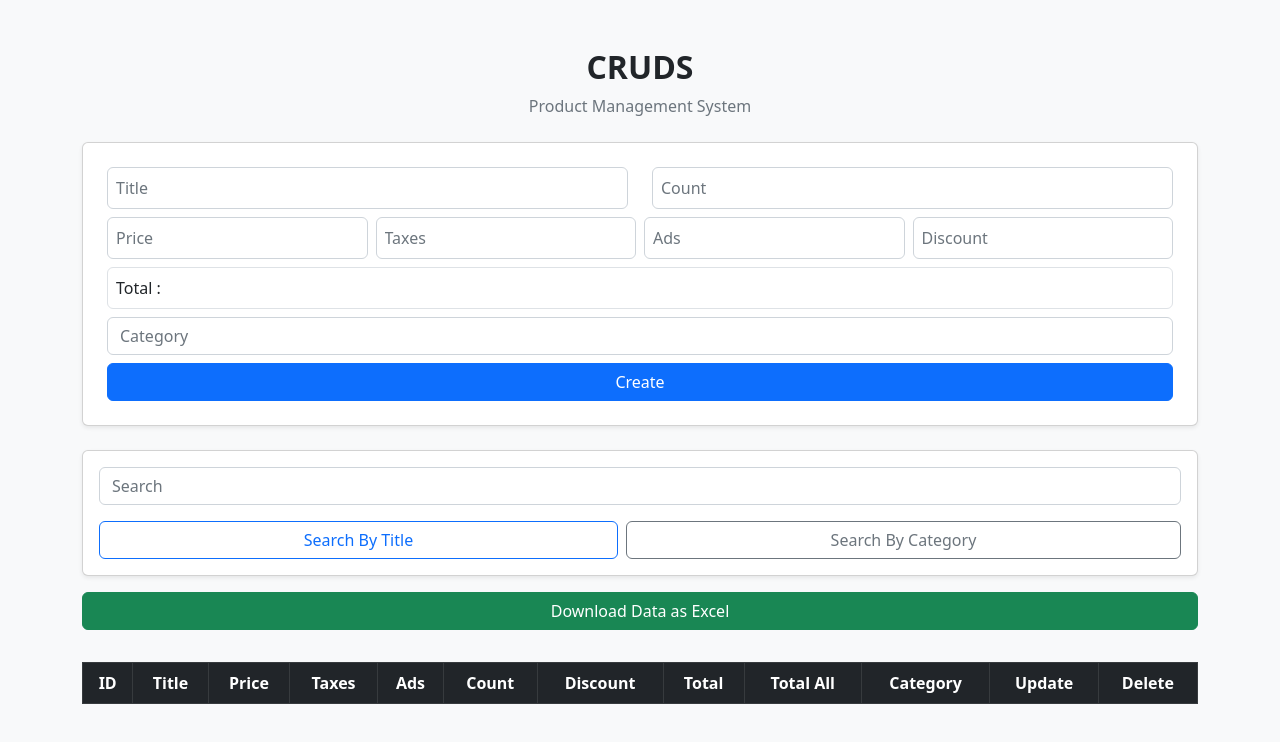
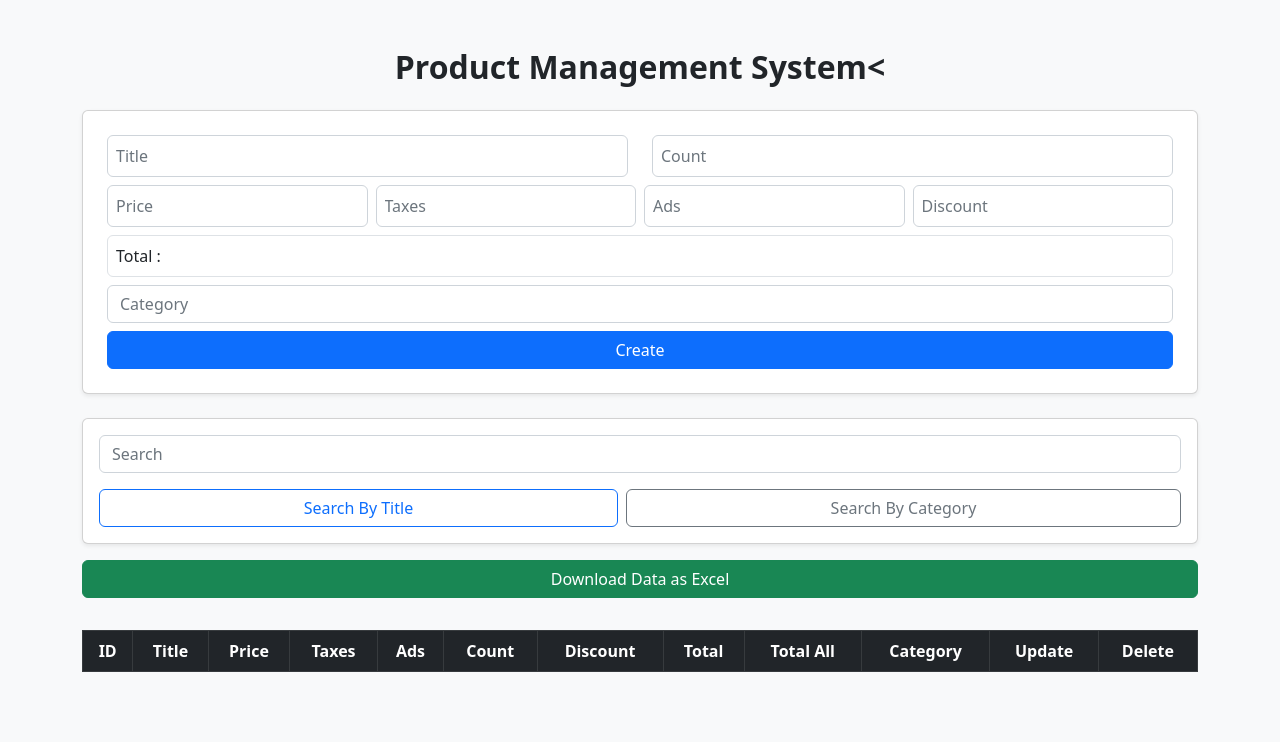
Before and after one commit to Ahmed3mer118/Crud, a plain HTML site: page index.html in a window 1280 px wide. Drawn offline with nearby package versions, Linux system fonts and the light colour scheme; some packages are replaced by stand-ins of ours; a script that the page names is missing.

Commit message:
Update index.html

```diff
--- a/index.html
+++ b/index.html
@@ -11,8 +11,7 @@
 
     <div class="container my-5">
         <div class="text-center mb-4">
-            <h2 class="fw-bold">CRUDS</h2>
-            <p class="text-muted">Product Management System</p>
+            <h2 class="fw-bold">Product Management System<</h2>
         </div>
 
         <div class="card p-4 shadow-sm">
```
